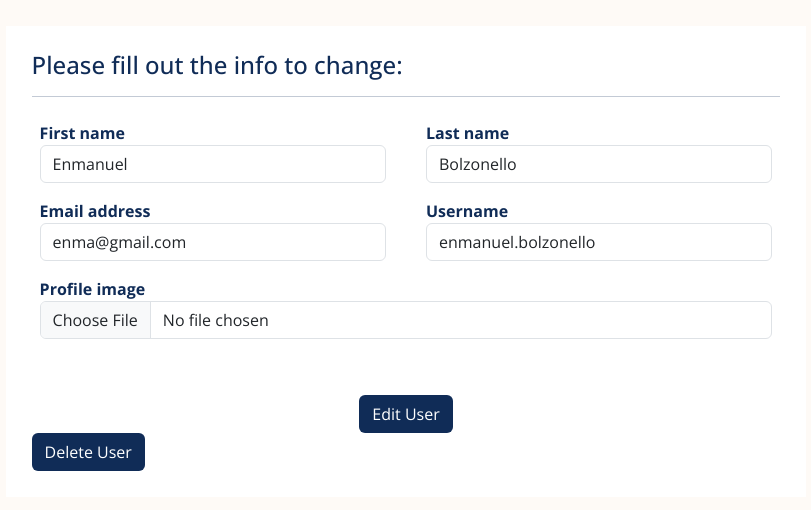
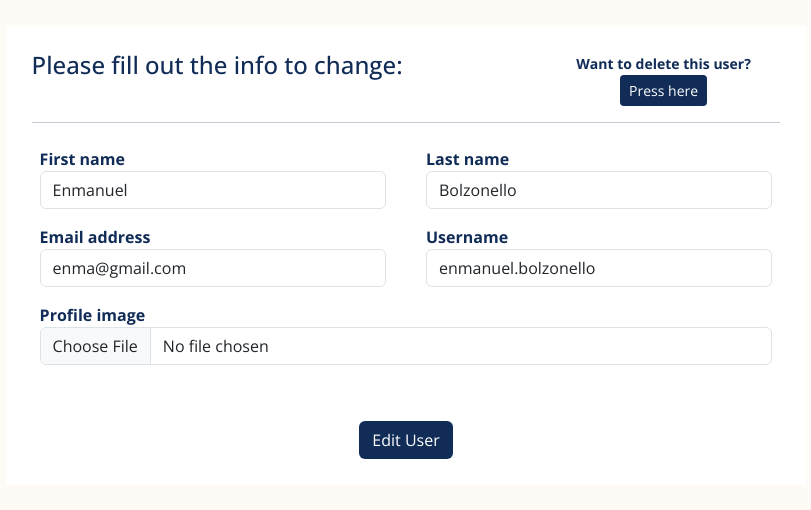
Before and after one commit to enmabolz/blog_project, a Django app: page /users/49/edit in a window 1280 px wide. Shown: the part 56-566 px from the top of the page, without its empty margins (234-1045 px from the left). Run offline with Django 5.2, Linux system fonts and the light colour scheme; a user stored in the database is signed in; data comes from the database, SQL or seed files in the repository; both versions use the stored data as it was after the commit.

Commit message:
Changing the template of edit user in order to have a better look and feel in the delete user functionality

```diff
--- a/blog/templates/users/edit_user.html
+++ b/blog/templates/users/edit_user.html
@@ -5,9 +5,17 @@
 {% endblock %}
 
 {% block content %}
-<form method="post" class="create-user-form" enctype="multipart/form-data" novalidate>
+<form method="post" class="create-user-form container" enctype="multipart/form-data" novalidate>
     {% csrf_token %}
-    <h4>Please fill out the info to change:</h4>
+    <div class="row">
+        <div class="col-md-8">
+            <h4>Please fill out the info to change:</h4>
+        </div>
+        <div class="col-md-4 text-center">
+            <small>Want to delete this user? </small>
+            <a class="btn btn-sm btn-outline" href="{% url 'users:user-delete' pk=user.id %}">Press here</a>
+        </div>
+    </div>
     <hr>
     <div class="row">
         {% for field in form %}
@@ -45,8 +53,10 @@
         {% endfor %}
     </div>
 
-    <div class="mt-5 text-center"><button class="btn btn-outline profile-button" type="submit">Edit User</button></div>
-    <a class="btn btn-outline" href="{% url 'users:user-delete' pk=user.id %}">Delete User</a>
+    <div class="mt-5 text-center">
+        <button class="btn btn-outline profile-button" type="submit">Edit User</button>
+    </div>
+
 
 </form>
 {% endblock %}
```
Also changed, not shown: blog/db.sqlite3.
